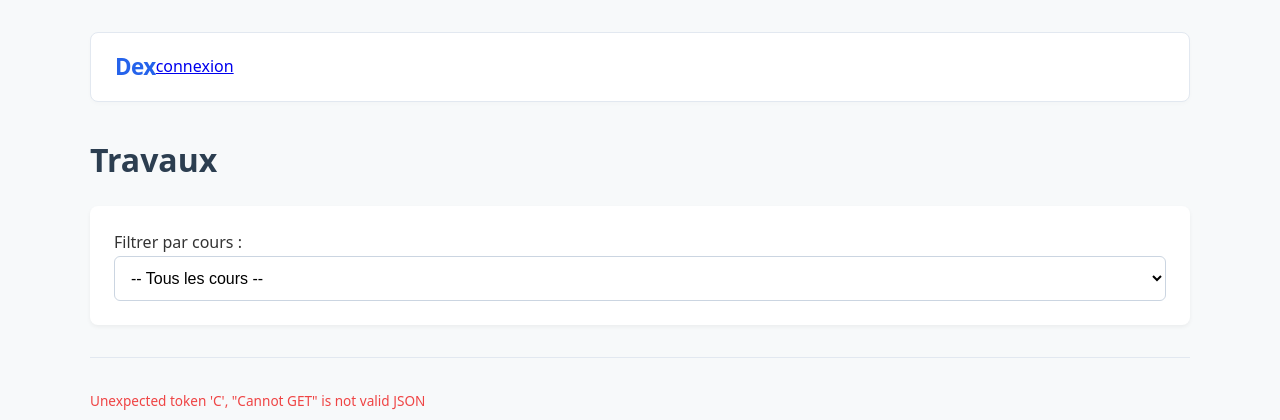
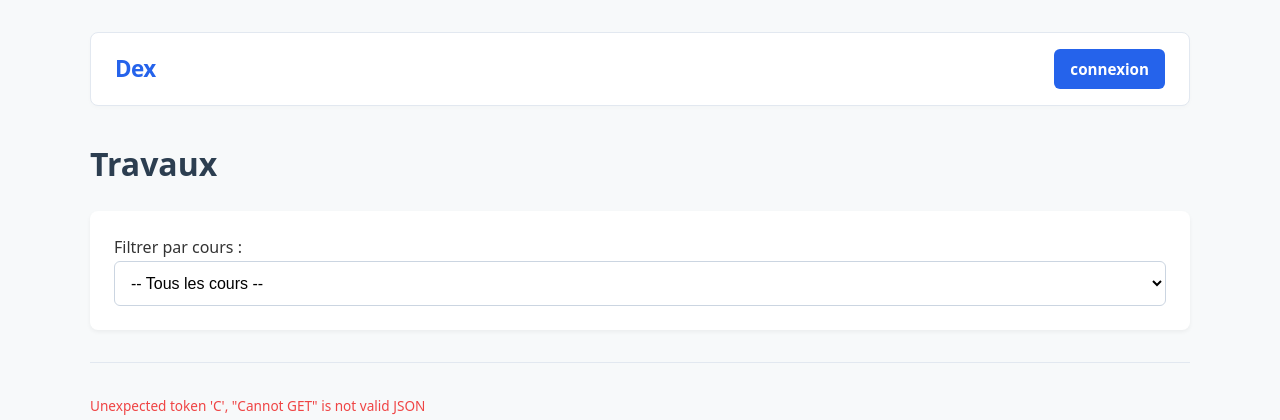
Before and after one commit to Kwizmoon/TP2-Web, a PHP site: page / in a window 1280 px wide. Shown: the top 420 px of the page. Run offline with PHP 8.4, Linux system fonts and the light colour scheme.

Commit message:
Style du header pour btn connexion

```diff
--- a/site/style.css
+++ b/site/style.css
@@ -200,13 +200,13 @@ button[type="submit"]:hover {
     margin-top: 0.2rem;
     margin-bottom: 0.5rem;
 }
-
 /* Header Styling (Integrated cleanly into the layout width) */
 .site-header {
     background-color: #ffffff;
     padding: 1rem 1.5rem;
     border: 1px solid #e2e8f0;
     display: flex;
+    justify-content: space-between;
     align-items: center;
     margin-bottom: 2rem;
     border-radius: 8px;
@@ -223,6 +223,21 @@ button[type="submit"]:hover {
 
 .site-header .logo:hover {
     color: #1d4ed8;
+}
+
+.site-header .btn-connexion {
+    background-color: #2563eb;
+    color: #ffffff;
+    padding: 0.5rem 1rem;
+    border-radius: 6px;
+    font-size: 0.95rem;
+    font-weight: 600;
+    text-decoration: none;
+    transition: background-color 0.2s ease;
+}
+
+.site-header .btn-connexion:hover {
+    background-color: #1d4ed8;
 }
 
 .site-header .nom {
```
